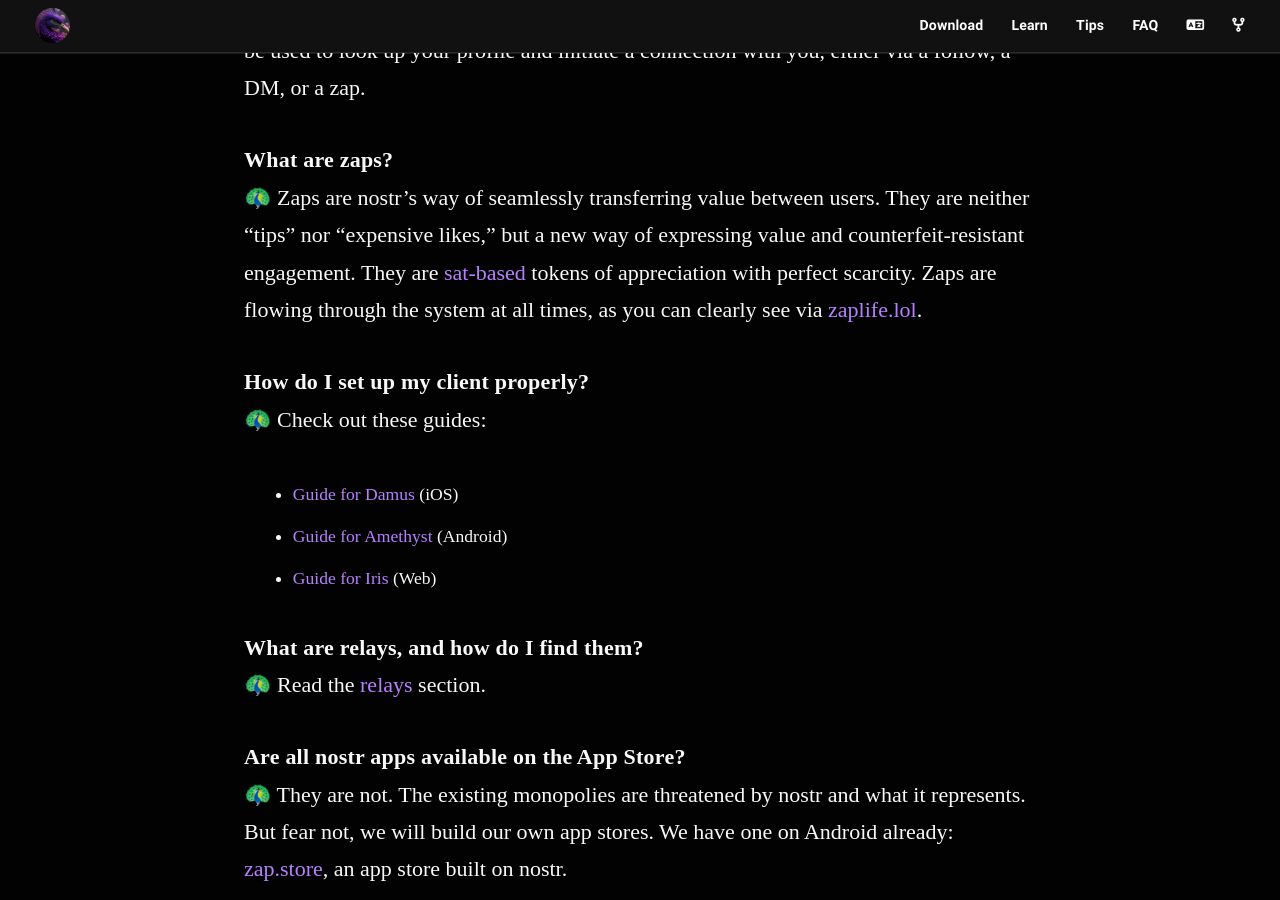
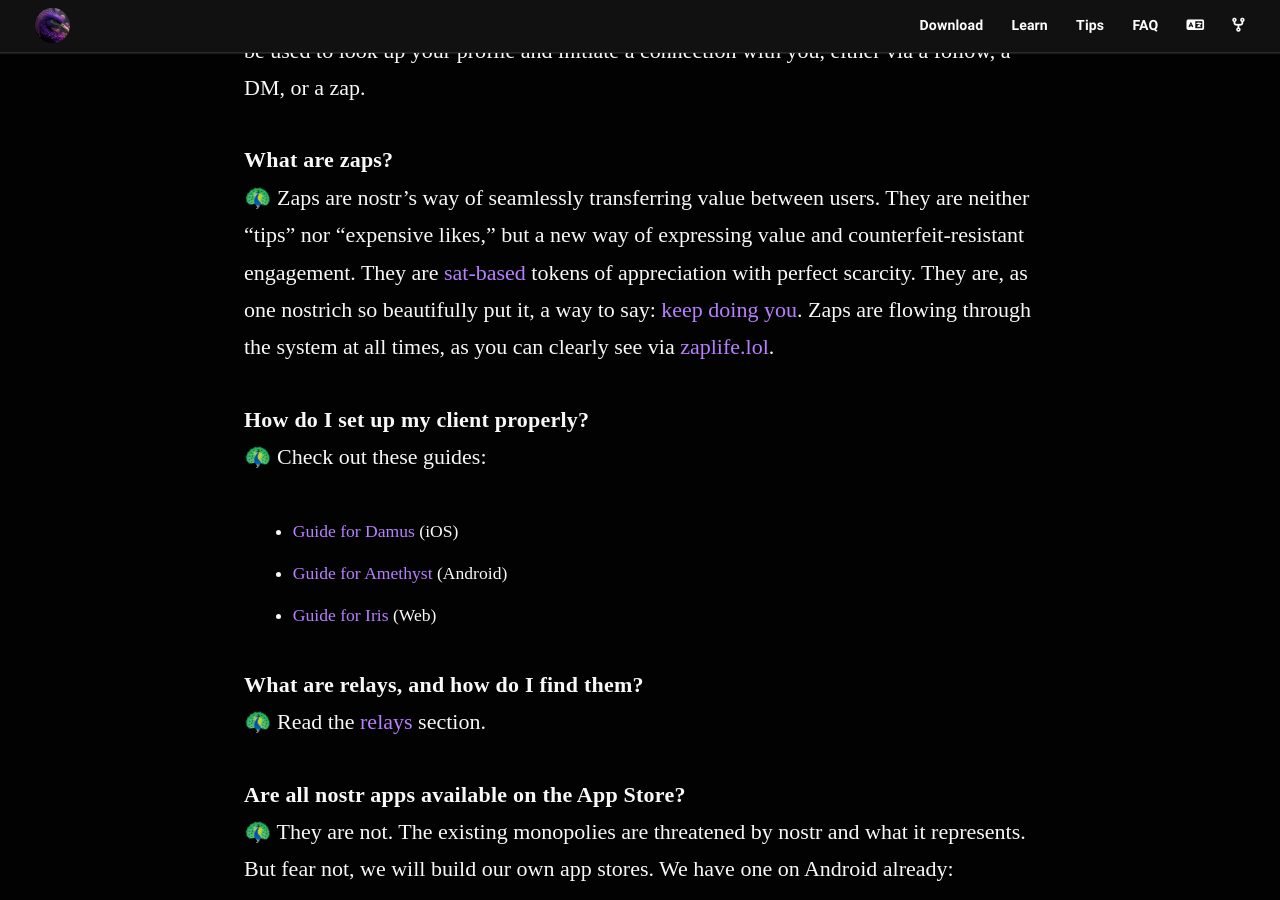
Before and after one commit to nostr-resources/nostr-resources.github.io, a Jekyll site: the page built from index.md, in a window 1280 px wide and 900 px high, scrolled down 3192 px. Built offline with Jekyll 4.4.1, drawn with Linux system fonts in a browser that asks for light colours; some web fonts are replaced.

Commit message:
feat: zaps = keep doing you

```diff
--- a/index.md
+++ b/index.md
@@ -106,10 +106,12 @@ either via a follow, a DM, or a zap.
 🦚 Zaps are nostr's way of seamlessly transferring value between users. They are
 neither "tips" nor "expensive likes," but a new way of expressing value and
 counterfeit-resistant engagement. They are [sat-based][br] tokens of appreciation with
-perfect scarcity. Zaps are flowing through the system at all times, as you can
-clearly see via [zaplife.lol](https://zaplife.lol).
+perfect scarcity. They are, as one nostrich so beautifully put it, a way to say:
+[keep doing you][kdy]. Zaps are flowing through the system at all times, as you
+can clearly see via [zaplife.lol](https://zaplife.lol).
 
 [br]: https://bitcoin-resources.com/
+[kdy]: https://coracle.social/nevent1qqs2f66rxmq5xdcpfc4mdzded083zse8qy2mnqkayyvtzruknqmuf3gzyphydppzm7m554ecwq4gsgaek2qk32atse2l4t9ks57dpms4mmhfxaaw0q4
 
 **How do I set up my client properly?**
 🦚 Check out these guides:
```
